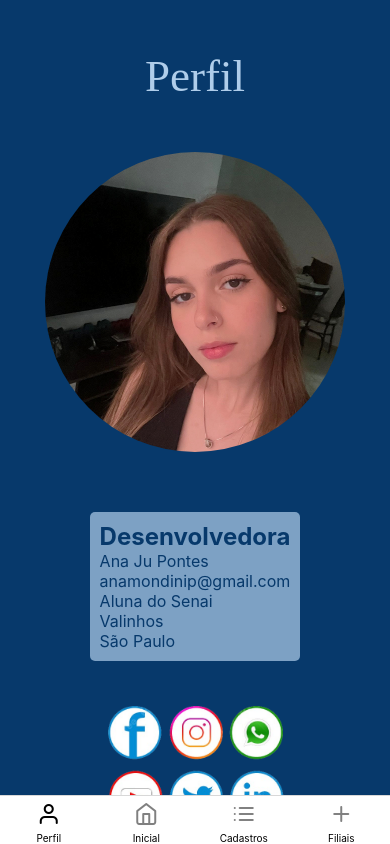
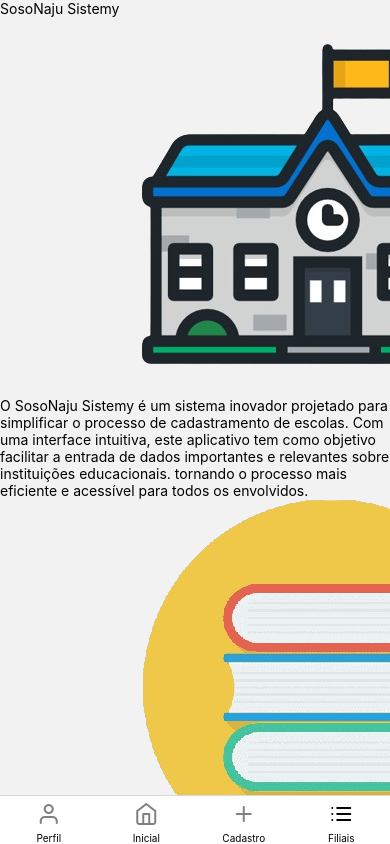
Before and after one commit to aninha306/desafio-filiais, a React Native app: screen /Lista in a window 390 px wide. Built offline with nearby package versions, Linux system fonts and the light colour scheme.

Commit message:
funcionamento das paginas

```diff
--- a/src/routes/tab.routes.jsx
+++ b/src/routes/tab.routes.jsx
@@ -3,9 +3,9 @@ import { Feather } from "@expo/vector-icons";
 
 import Home from "../screens/Home";
 import Profile from "../screens/Profile";
-import Cadastro from "../screens/Cadastro"
-import Escolas from "../screens/Escolas"
 import { user } from "../data/Profile";
+import Filiais from "../screens/Filiais";
+import Lista from "../screens/Lista";
 
 const Tab = createBottomTabNavigator();
 
@@ -45,30 +45,29 @@ const TabRoutes = () => {
           tabBarInactiveTintColor: "black",
         }}
       />
-
       <Tab.Screen
-        name="Cadastro"
-        component={Cadastro}
+        name="Filiais"
+        component={Filiais}
         options={{
           tabBarIcon: ({ focused }) => (
             <Feather
-              name="list"
+              name="plus"
               size={24}
               color={focused ? "black" : "grey"}
             />
           ),
-          tabBarLabel: "Cadastros",
+          tabBarLabel: "Cadastro",
           tabBarActiveTintColor: "black",
           tabBarInactiveTintColor: "black",
         }}
       />
        <Tab.Screen
-        name="Escolas"
-        component={Escolas}
+        name="Lista"
+        component={Lista}
         options={{
           tabBarIcon: ({ focused }) => (
             <Feather
-              name="plus"
+              name="list"
               size={24}
               color={focused ? "black" : "grey"}
             />
@@ -78,6 +77,7 @@ const TabRoutes = () => {
           tabBarInactiveTintColor: "black",
         }}
       />
+
     </Tab.Navigator>
   );
 };
--- /dev/null
+++ b/src/screens/Filiais/index.jsx
@@ -0,0 +1,22 @@
+import { Text, View, Image } from "react-native";
+
+import styles from "./styles";
+
+export default function Home() {
+
+  return (
+    <View style={styles.container}>
+      <Text style={styles.text}>SosoNaju Sistemy</Text>
+      <Image source={require('../../../assets/escolaa.png')} style={styles.imagem} />
+
+      <Text style={styles.txt}>O SosoNaju Sistemy é um sistema inovador projetado para simplificar
+        o processo de cadastramento de escolas.
+        Com uma interface intuitiva, este aplicativo tem como
+        objetivo facilitar a entrada de dados importantes e relevantes
+        sobre instituições educacionais.
+        tornando o processo mais eficiente e acessível para todos os envolvidos.</Text>
+        <Image source={require('../../../assets/livroo.png')} style={styles.imagemm} />
+        <Text style={styles.txt}>@SosoNajuSistemy</Text>
+    </View>
+  );
+}
--- /dev/null
+++ b/src/screens/Lista/index.jsx
@@ -0,0 +1,22 @@
+import { Text, View, Image } from "react-native";
+
+import styles from "./styles";
+
+export default function Home() {
+
+  return (
+    <View style={styles.container}>
+      <Text style={styles.text}>SosoNaju Sistemy</Text>
+      <Image source={require('../../../assets/escolaa.png')} style={styles.imagem} />
+
+      <Text style={styles.txt}>O SosoNaju Sistemy é um sistema inovador projetado para simplificar
+        o processo de cadastramento de escolas.
+        Com uma interface intuitiva, este aplicativo tem como
+        objetivo facilitar a entrada de dados importantes e relevantes
+        sobre instituições educacionais.
+        tornando o processo mais eficiente e acessível para todos os envolvidos.</Text>
+        <Image source={require('../../../assets/livroo.png')} style={styles.imagemm} />
+        <Text style={styles.txt}>@SosoNajuSistemy</Text>
+    </View>
+  );
+}
--- a/src/screens/Profile/styles.js
+++ b/src/screens/Profile/styles.js
@@ -29,7 +29,7 @@ const styles = StyleSheet.create({
     width: 300,
     height: 300,
     borderRadius: 500,
-    marginBottom: 30,
+    marginBottom: 30
   },
   imagemm: {
     width: 197,
```
Also changed, not shown: src/data/Escola.js (added), src/data/Profile.js (indentation only), src/models/cadastro.js (added), src/models/cadastros.js (added), src/screens/Filiais/styles.js (added), src/screens/Lista/styles.js (added), src/screens/Profile/index.jsx (line endings or trailing spaces).
